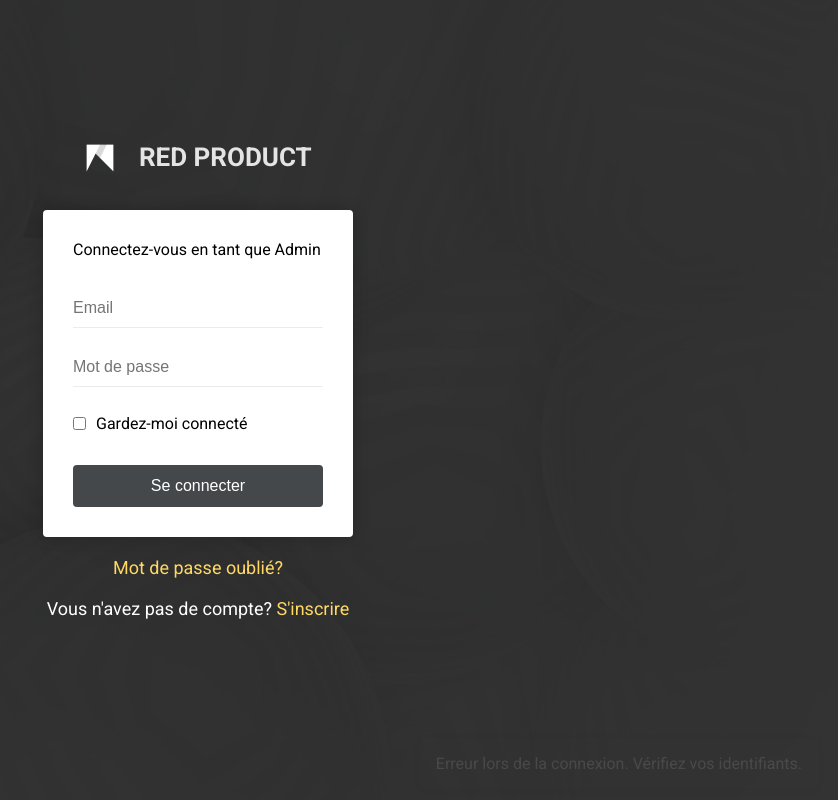
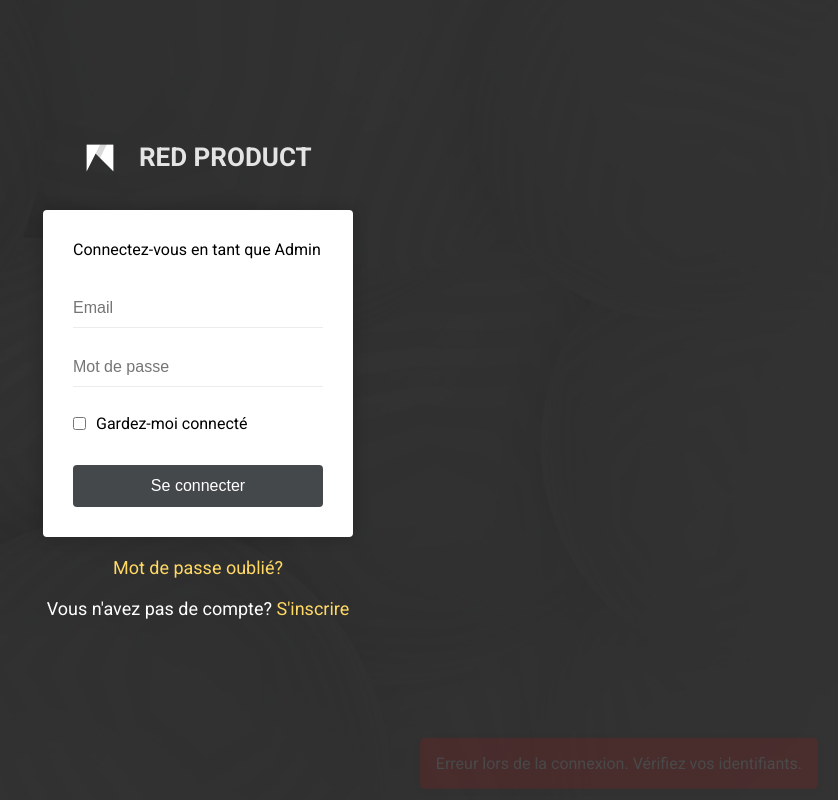
Before and after one commit to JulesBestDev176/hotel-red, a Next.js app in the folder frontend/: page / in a window 1280 px wide. Both pictures are taken after typing "name@example.com", "Sample123" into the empty fields and a click on the button "Se connecter". Shown: the whole page, without its empty margins (442-1280 px from the left). Built offline with nearby package versions, Linux system fonts and the light colour scheme; no server answers.

Commit message:
toast background

```diff
--- a/frontend/app/components/Toast.js
+++ b/frontend/app/components/Toast.js
@@ -34,14 +34,12 @@ const ToastContainer = styled.div`
       transform: translateY(10px);
     }
   }
+
+  background-color: ${(props) => props.color || "none"};
 `;
 
 const Toast = ({ message, color }) => {
-  return (
-    <ToastContainer style={{ backgroundColor: { color } }}>
-      {message}
-    </ToastContainer>
-  );
+  return <ToastContainer color={color}>{message}</ToastContainer>;
 };
 
 export default Toast;
```
